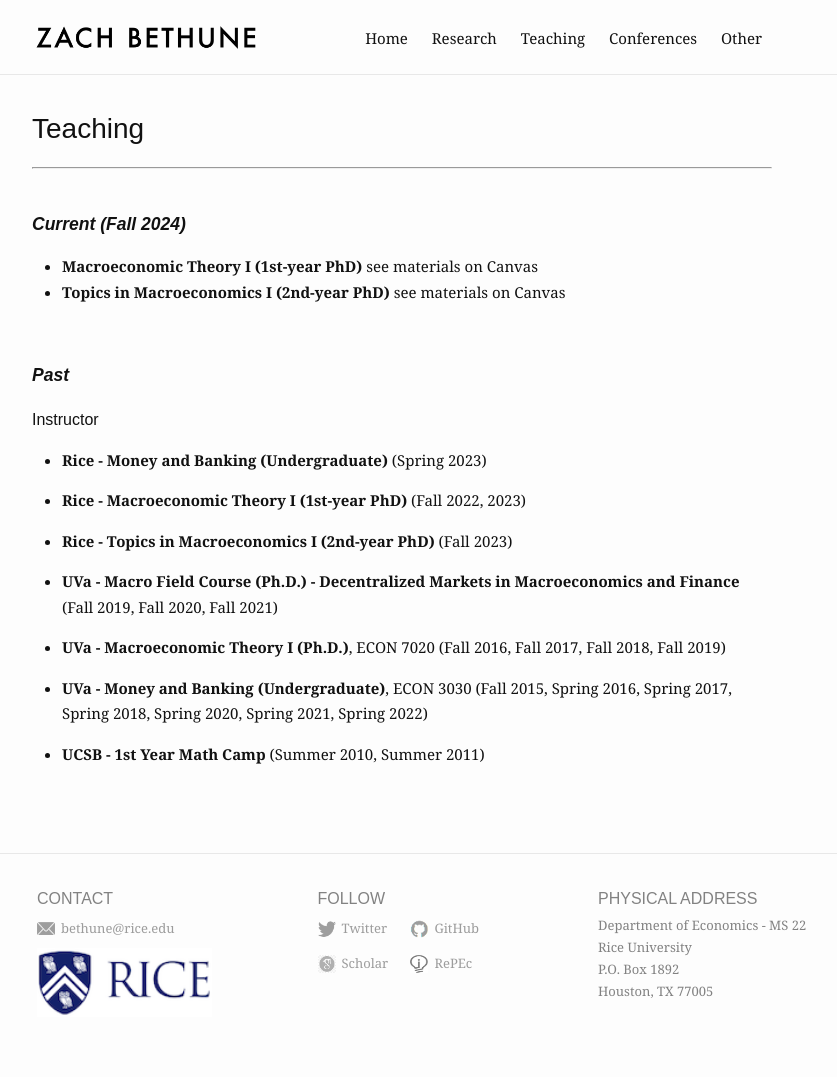
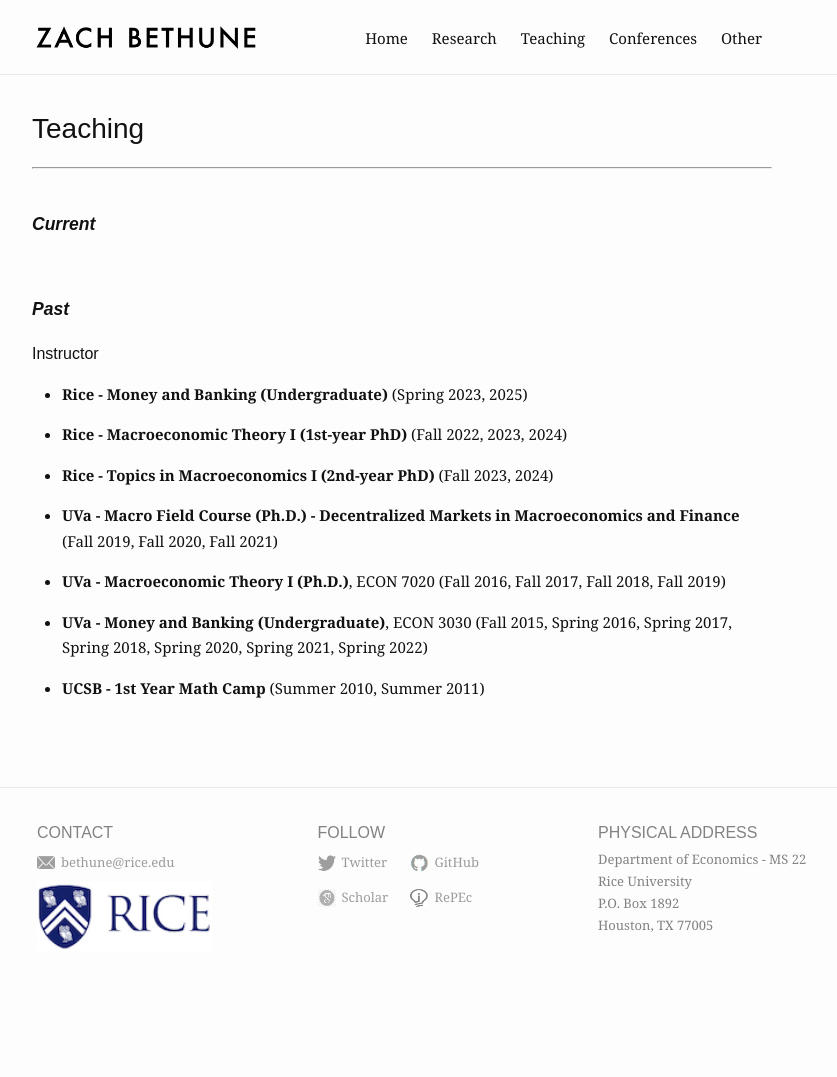
Before and after one commit to zbethune/zbethune.github.io, a Jekyll site: the page built from teaching.md, in a window 1280 px wide. Shown: the whole page, without its empty margins (238-1075 px from the left). Built offline with Jekyll 4.4.1, drawn with Linux system fonts in a browser that asks for light colours; after the commit the page ends 1011 px from its top, so only the background shows below that.

Commit message:
Update teaching.md

```diff
--- a/teaching.md
+++ b/teaching.md
@@ -8,19 +8,19 @@ slug: /teaching
 
 <br />
 
-### ***Current (Fall 2024)***
-- **Macroeconomic Theory I (1st-year PhD)** see materials on Canvas
-- **Topics in Macroeconomics I (2nd-year PhD)** see materials on Canvas
+### ***Current***
+<!-- - **Macroeconomic Theory I (1st-year PhD)** see materials on Canvas
+- **Topics in Macroeconomics I (2nd-year PhD)** see materials on Canvas -->
 
 <br />
 
 ### ***Past***
 #### Instructor
-- **Rice - Money and Banking (Undergraduate)** (Spring 2023)
+- **Rice - Money and Banking (Undergraduate)** (Spring 2023, 2025)
 
-- **Rice - Macroeconomic Theory I (1st-year PhD)** (Fall 2022, 2023)
+- **Rice - Macroeconomic Theory I (1st-year PhD)** (Fall 2022, 2023, 2024)
 
-- **Rice - Topics in Macroeconomics I (2nd-year PhD)** (Fall 2023)
+- **Rice - Topics in Macroeconomics I (2nd-year PhD)** (Fall 2023, 2024)
 
 - **UVa - Macro Field Course (Ph.D.) - Decentralized Markets in Macroeconomics and Finance** (Fall 2019, Fall 2020, Fall 2021)
 
```
